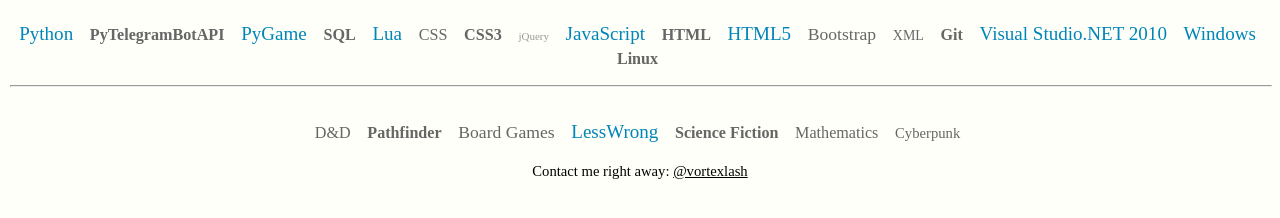
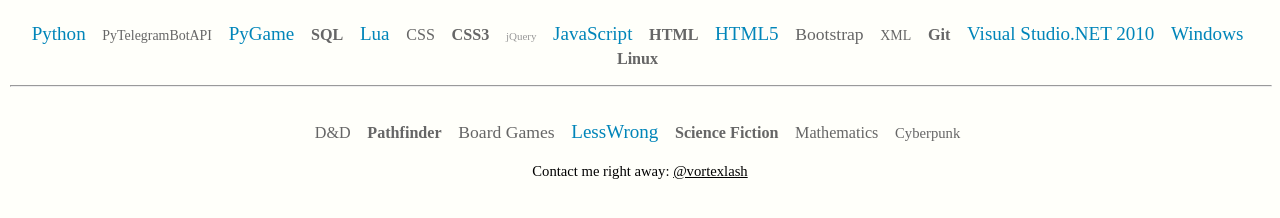
Before and after one commit to Vortexlash/vortexlash.github.io, a plain HTML site: page index.html in a window 1280 px wide. Shown: the part 222-440 px from the top of the page. Drawn offline with Linux system fonts and the light colour scheme.

Commit message:
Update index.html

```diff
--- a/index.html
+++ b/index.html
@@ -33,7 +33,7 @@
         <div>
             <p class="tagcloud">
                 <a href="http://www.google.com/search?q=what%20is%20Python" class="cloud_6" onmouseover="ShowYears(this,'2017');">Python</a>
-                <a href="http://www.google.com/search?q=what%20is%20pyTelegramBotAPI" class="cloud_4" onmouseover="ShowYears(this,'2017');">PyTelegramBotAPI</a>
+                <a href="http://www.google.com/search?q=what%20is%20pyTelegramBotAPI" class="cloud_1" onmouseover="ShowYears(this,'2017');">PyTelegramBotAPI</a>
 		<a href="http://www.google.com/search?q=what%20is%20pyGame" class="cloud_6" onmouseover="ShowYears(this,'2017');">PyGame</a>
 		<a href="http://www.google.com/search?q=what%20is%20SQL" class="cloud_4" onmouseover="ShowYears(this,'2018');">SQL</a>
                 <a href="http://www.google.com/search?q=what%20is%20Lua" class="cloud_6" onmouseover="ShowYears(this,'2018');">Lua</a>
```
